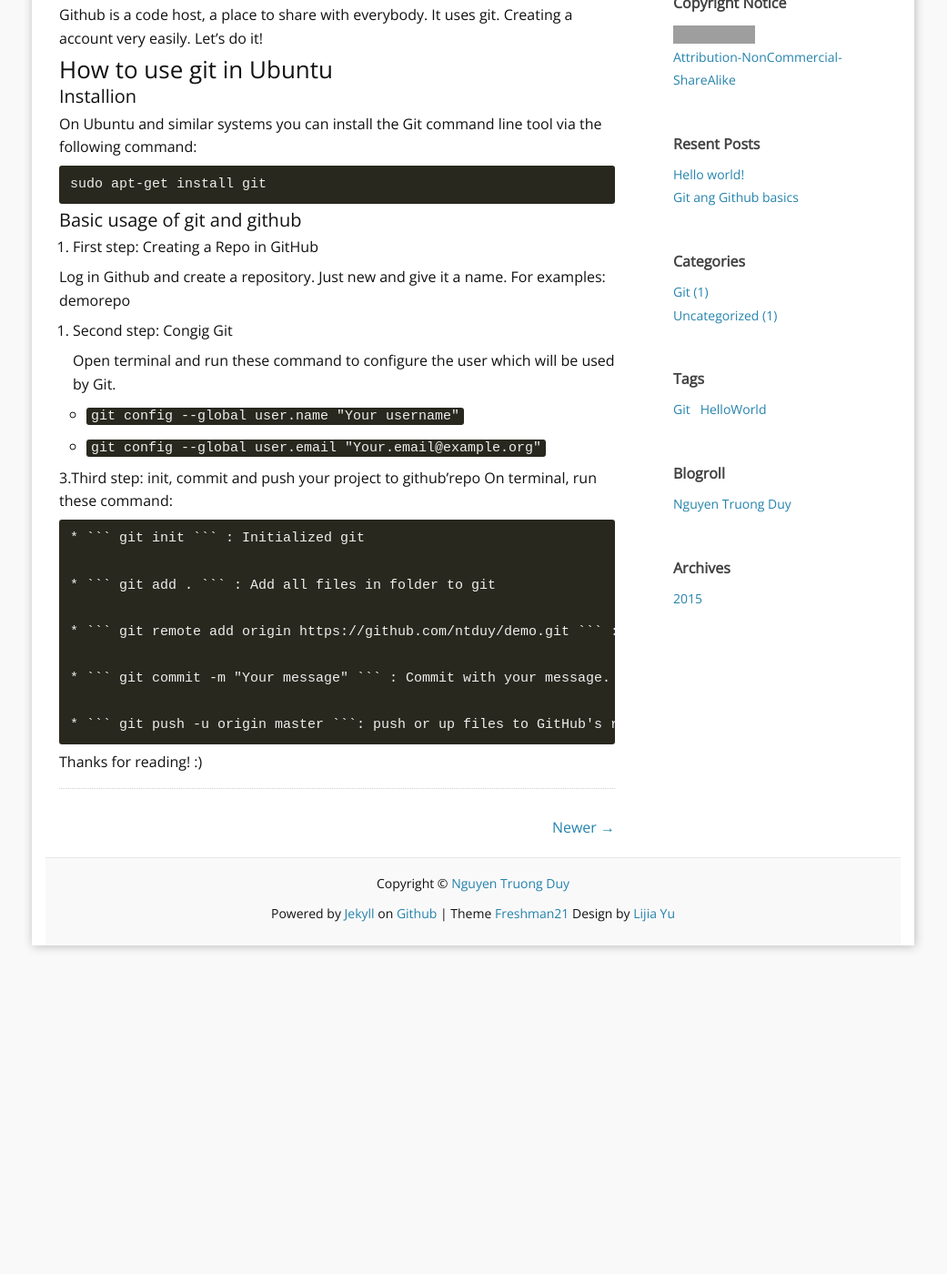
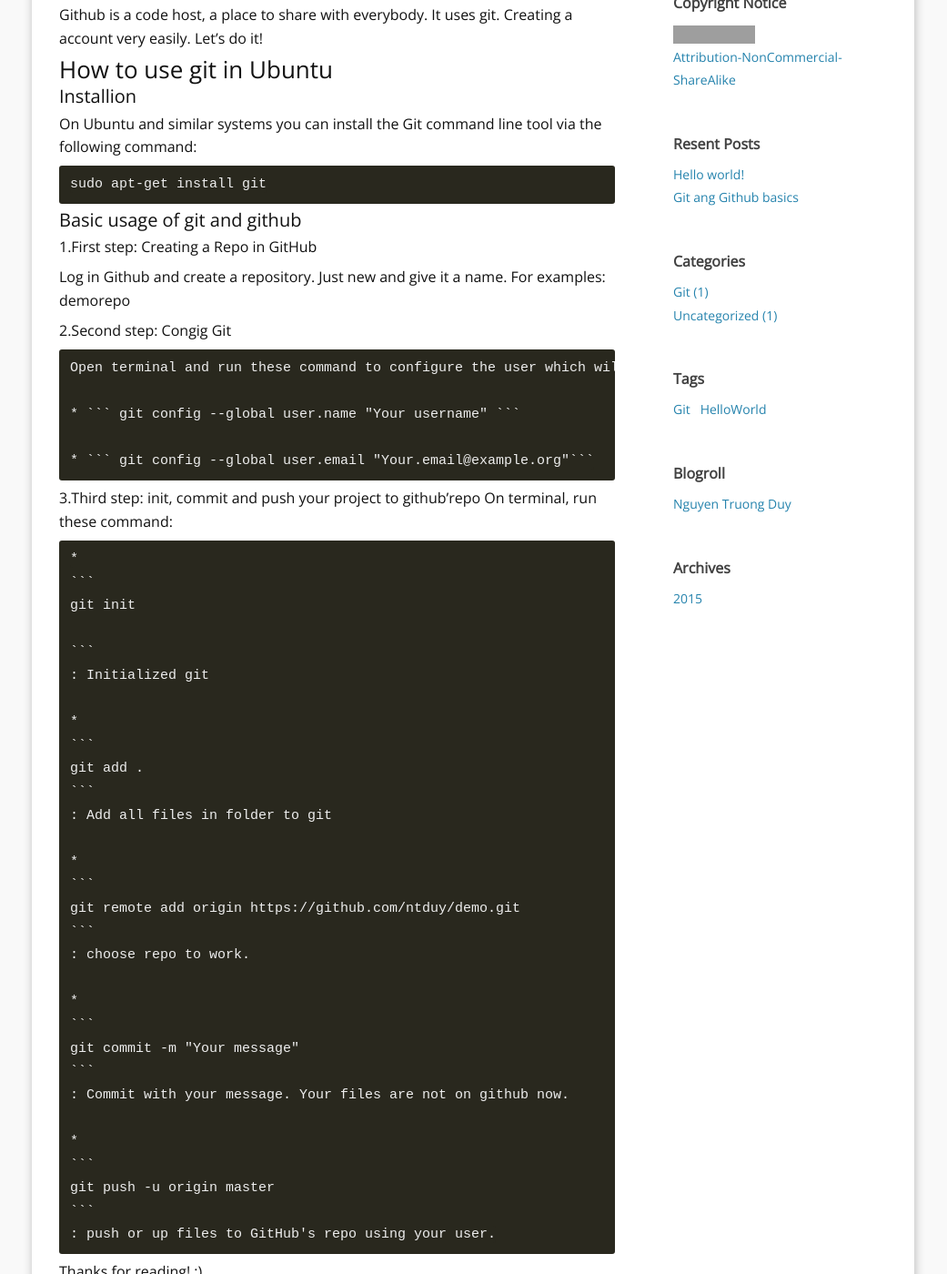
Before and after one commit to truongduyng/truongduyng.github.io, a Jekyll site: the page built from _posts/2015-01-15-git-basics.md, in a window 1280 px wide and 1400 px high, scrolled down 471 px. Shown: the whole window at 91% size, without its empty margins (120-1161 px from the left). Built offline with Jekyll 4.4.1, drawn with Linux system fonts in a browser that asks for light colours; comment, search, counter and statistics services are not loaded; before the commit the page ends 1540 px from its top, so only the background shows below that; grey boxes are pictures that could not be loaded.

Commit message:
third changes

````diff
--- a/_posts/2015-01-15-git-basics.md
+++ b/_posts/2015-01-15-git-basics.md
@@ -22,19 +22,21 @@
 #### Installion
 
 On Ubuntu and similar systems you can install the Git command line tool via the following command:
+
 ```
 sudo apt-get install git
 ```
 
 #### Basic usage of git and github
 
-1. First step: Creating a Repo in GitHub
+1.First step: Creating a Repo in GitHub
 
 Log in Github and create a repository. Just new and give it a name. For examples: demorepo
 
-2. Second step: Congig Git
+2.Second step: Congig Git
 
 	Open terminal and run these command to configure the user which will be used by Git.
+
 	* ``` git config --global user.name "Your username" ```
 
 	* ``` git config --global user.email "Your.email@example.org"```
@@ -42,14 +44,35 @@
 3.Third step: init, commit and push your project to github'repo
 	On terminal, run these command:
 
-	* ``` git init ``` : Initialized git
+	*
+	```
+	git init
 
-	* ``` git add . ``` : Add all files in folder to git
+	```
+	: Initialized git
 
-	* ``` git remote add origin https://github.com/ntduy/demo.git ``` : choose repo to work.
+	*
+	```
+	git add .
+	```
+	: Add all files in folder to git
 
-	* ``` git commit -m "Your message" ``` : Commit with your message. Your files are not on github now.
+	*
+	```
+	git remote add origin https://github.com/ntduy/demo.git
+	```
+	: choose repo to work.
 
-	* ``` git push -u origin master ```: push or up files to GitHub's repo using your user.
+	*
+	```
+	git commit -m "Your message"
+	```
+	: Commit with your message. Your files are not on github now.
+
+	*
+	```
+	git push -u origin master
+	```
+	: push or up files to GitHub's repo using your user.
 
 Thanks for reading! :)
````
